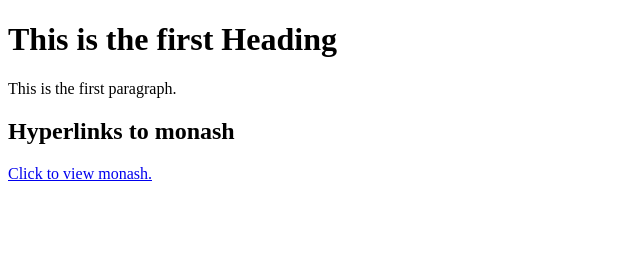
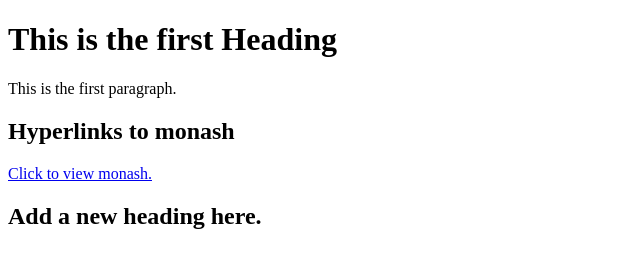
Before and after one commit to baizhaojin/FIT3179, a plain HTML site: page 111.html in a window 1280 px wide. Shown: the whole page, without its empty margins (0-640 px from the left). Drawn offline with Linux system fonts and the light colour scheme.

Commit message:
Add files via upload

```diff
--- a/111.html
+++ b/111.html
@@ -13,5 +13,7 @@
         Click to view monash.
     </a>
 
+    <h2>Add a new heading here.</h2>
+
 </body>
 </html>
```
